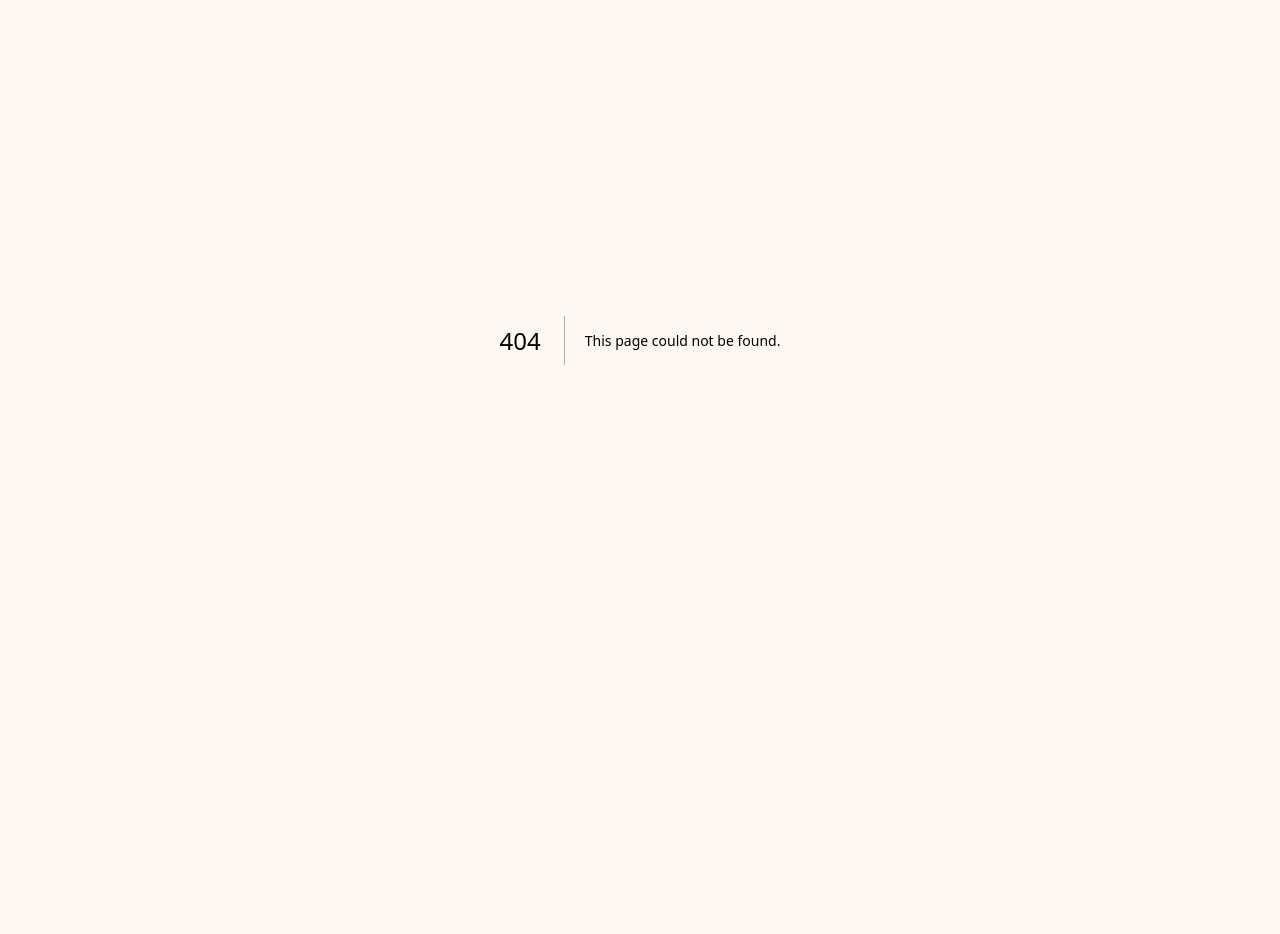
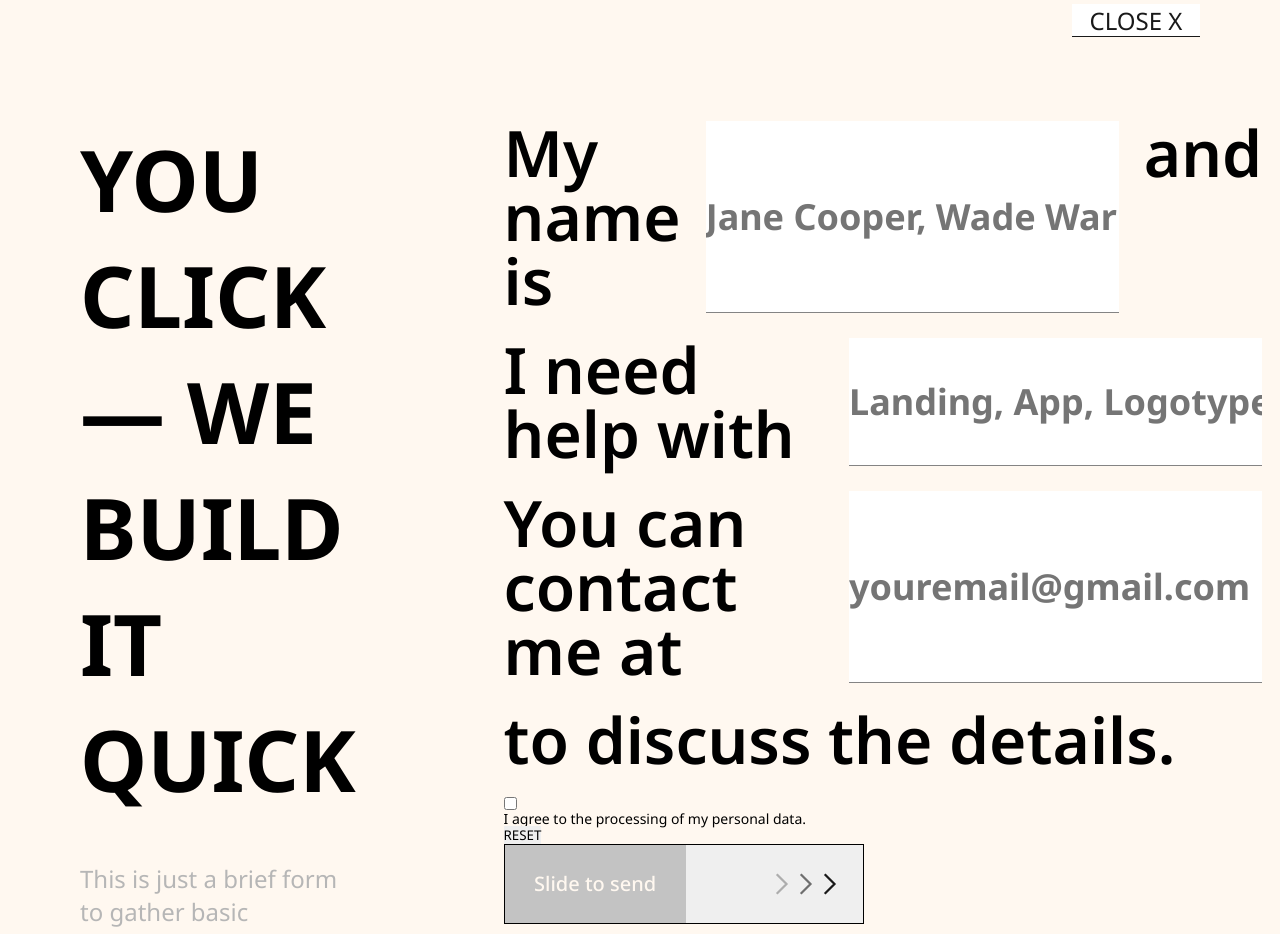
Before and after one commit to bbesigned/bbesigned, a Next.js app: page /letsTalk in a window 1280 px wide. Before the commit this address had no page. Shown: the part 60-994 px from the top of the page. Before the commit the page ends 800 px from the top, so only its background shows below. Built offline with nearby package versions, Linux system fonts and the light colour scheme.

Commit message:
feat: add lestTalk page & submitLetsTalkButton

```diff
--- /dev/null
+++ b/src/app/letsTalk/letsTalk.module.scss
@@ -0,0 +1,81 @@
+.letsTalk {
+	display: flex;
+	flex-direction: column;
+	max-width: 1920px;
+	margin: 0 auto;
+	padding: 64px 80px 0 80px;
+
+	&__close {
+		font-family: Noto Sans;
+		align-self: flex-end;
+		color: rgba(25, 25, 25, 1);
+		width: 128px;
+		margin-bottom: 84px;
+		font-size: 24px;
+		position: relative;
+		background-color: var(--pure-white);
+		text-transform: uppercase;
+
+		&::before {
+			content: "";
+			position: absolute;
+			width: 100%;
+			height: 1px;
+			bottom: 0;
+			left: 0;
+			background-color: rgba(25, 25, 25, 1);
+		}
+	}
+
+	&__container {
+		display: flex;
+		gap: 148px;
+	}
+
+	&__title {
+		width: 445px;
+	}
+
+	&__info {
+		font-family: Noto Sans;
+		font-weight: 700;
+		font-size: 85px;
+		text-transform: uppercase;
+		margin-bottom: 45px;
+		line-height: normal;
+	}
+
+	&__text {
+		color: rgba(182, 182, 182, 1);
+		font-size: 24px;
+		letter-spacing: 0%;
+		line-height: normal;
+	}
+
+	&__form {
+		display: flex;
+		flex-direction: column;
+		gap: 25px;
+		flex-grow: 1;
+	}
+
+	&__item {
+		display: flex;
+		gap: 25px;
+		font-weight: 600;
+		font-size: 64px;
+		// line-height: normal;
+
+		&__text {
+		}
+
+		& input {
+			flex-grow: 1;
+			position: relative;
+			border-bottom: 1px solid rgba(132, 132, 132, 1);
+			font-family: Noto Sans;
+			font-weight: 700;
+			font-size: 36px;
+		}
+	}
+}
--- /dev/null
+++ b/src/app/letsTalk/page.tsx
@@ -0,0 +1,49 @@
+import SubmitLetsTalkButton from "components/submitLetsTalkButton/submitLetsTalkButton";
+
+import styles from "./letsTalk.module.scss";
+
+export default function LetsTalk() {
+	return (
+		<div className={styles.letsTalk}>
+			<button className={styles.letsTalk__close}>close x</button>
+			<div className={styles.letsTalk__container}>
+				<div className={styles.letsTalk__title}>
+					<div className={styles.letsTalk__info}>YOU CLICK — WE BUILD IT QUICK</div>
+					<div className={styles.letsTalk__text}>
+						This is just a brief form to gather basic information about you. <br />
+						Feel free to fill it out! 😊
+					</div>
+				</div>
+				<form className={styles.letsTalk__form}>
+					<div className={styles.letsTalk__item}>
+						<p>My name is</p>
+						<input type="text" placeholder="Jane Cooper, Wade Warren" />
+						<p>and</p>
+					</div>
+					<div className={styles.letsTalk__item}>
+						<p>I need help with</p>
+						<input type="text" placeholder="Landing, App, Logotype"/>
+					</div>
+					<div className={styles.letsTalk__item}>
+						<p>You can contact me at</p>
+						<input type="text" placeholder="youremail@gmail.com"/>
+					</div>
+					<div className={styles.letsTalk__item}>
+						<p>to discuss the details.</p>
+					</div>
+					<div className={styles.letsTalk__submit}>
+						<div className={styles.letsTalk__agree}>
+							<input type="checkbox" name="" id="" />
+							<p>I agree to the processing of my <span>personal data</span>.</p>
+						</div>
+						<div>
+							<button>RESET</button>
+							<SubmitLetsTalkButton />
+							{/* TODO: Button */}
+						</div>
+					</div>
+				</form>
+			</div>
+		</div>
+	);
+}
--- a/src/app/reset.css
+++ b/src/app/reset.css
@@ -70,7 +70,7 @@ ul li {
 img {
 	vertical-align: top;
 	max-width: 100%;
-	height: auto;
+	/* height: auto; */
 }
 
 h1,
--- a/src/components/letsTalkButton/letsTalkButton.tsx
+++ b/src/components/letsTalkButton/letsTalkButton.tsx
@@ -1,9 +1,11 @@
+import Link from "next/link";
+
 import styles from "./letsTalkButton.module.scss";
 
 const LetsTalkButton = () => {
 	return (
 		<div className={styles.letsTalkWrapper}>
-			<button className={styles.letsTalk__actionElement}>Let&#39;s Talk</button>
+			<Link className={styles.letsTalk__actionElement} href="/letsTalk">Let&#39;s Talk</Link>
 		</div>
 	);
 };
--- /dev/null
+++ b/src/components/submitLetsTalkButton/submitLetsTalkButton.module.scss
@@ -0,0 +1,46 @@
+.submitLetsTalkButton {
+	display: flex;
+	align-items: center;
+	justify-content: space-between;
+	width: 360px;
+	height: 80px;
+	border: 1px solid rgba(0, 0, 0, 1);
+	color: rgba(255, 248, 240, 1);
+	font-family: Noto Sans;
+	font-weight: 500;
+	font-size: 20px;
+	line-height: 100%;
+	letter-spacing: 0%;
+	text-align: center;
+	vertical-align: middle;
+
+	&__slide {
+		display: flex;
+		width: 181px;
+		height: 100%;
+		background-color: rgba(195, 195, 195, 1);
+		align-items: center;
+		justify-content: center;
+		transition: 2s;
+
+		&.active {
+			transform: translateX(calc(100% - 4px));
+			background-color: rgba(48, 186, 85, 1); // цвет при активном состоянии (замени под себя)
+			color: white;
+		}
+	}
+
+	&__arrows {
+		padding-right: 21px;
+
+		& > :nth-child(1) {
+			opacity: 0.3;
+		}
+		& > :nth-child(2) {
+			opacity: 0.6;
+		}
+		& > :nth-child(3) {
+			opacity: 1;
+		}
+	}
+}
--- /dev/null
+++ b/src/components/submitLetsTalkButton/submitLetsTalkButton.tsx
@@ -0,0 +1,35 @@
+"use client";
+import Image from "next/image";
+
+import { useState } from "react";
+
+import arrow from "../../../public/arrow.svg";
+
+import styles from "./submitLetsTalkButton.module.scss";
+
+const SubmitLetsTalkButton = () => {
+	const [active, setActive] = useState(false);
+
+	const handleClick = () => {
+		setActive(!active);
+	};
+
+	return (
+		<button type="button" className={styles.submitLetsTalkButton}>
+			<div
+				className={`${styles.submitLetsTalkButton__slide} ${active ? styles.active : ""}`}
+				onClick={handleClick}>
+				Slide to send
+			</div>
+			{!active && (
+				<div className={styles.submitLetsTalkButton__arrows}>
+					<Image src={arrow} alt="Photo" width={24} height={24} />
+					<Image src={arrow} alt="Photo" width={24} height={24} />
+					<Image src={arrow} alt="Photo" width={24} height={24} />
+				</div>
+			)}
+		</button>
+	);
+};
+
+export default SubmitLetsTalkButton;
```
Also changed, not shown: public/arrow.svg (added).
